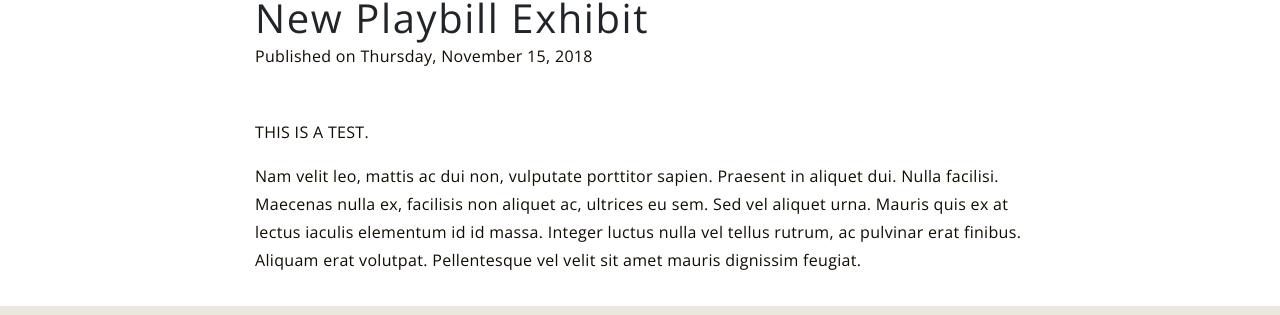
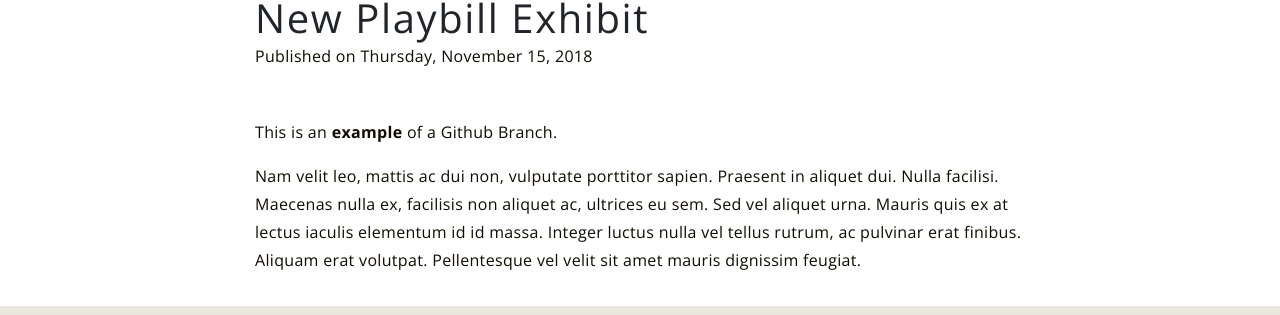
Before and after one commit to Penn-Playbill-Data/romantic_melodrama, a Jekyll site: the page built from _exhibits/a.md, in a window 1280 px wide. Shown: the part 222-537 px from the top of the page. Built offline with Jekyll 4.4.1, drawn with Linux system fonts in a browser that asks for light colours.

Commit message:
changed exhibit a

```diff
--- a/_exhibits/a.md
+++ b/_exhibits/a.md
@@ -6,7 +6,7 @@ publish_date: 2018-11-15
 permalink: /exhibits/a/
 ---
 
-THIS IS A TEST.
+This is an **example** of a Github Branch.
 
 
 Nam velit leo, mattis ac dui non, vulputate porttitor sapien. Praesent in aliquet dui. Nulla facilisi. Maecenas nulla ex, facilisis non aliquet ac, ultrices eu sem. Sed vel aliquet urna. Mauris quis ex at lectus iaculis elementum id id massa. Integer luctus nulla vel tellus rutrum, ac pulvinar erat finibus. Aliquam erat volutpat. Pellentesque vel velit sit amet mauris dignissim feugiat.
```
Also changed, not shown: 12 other files.
